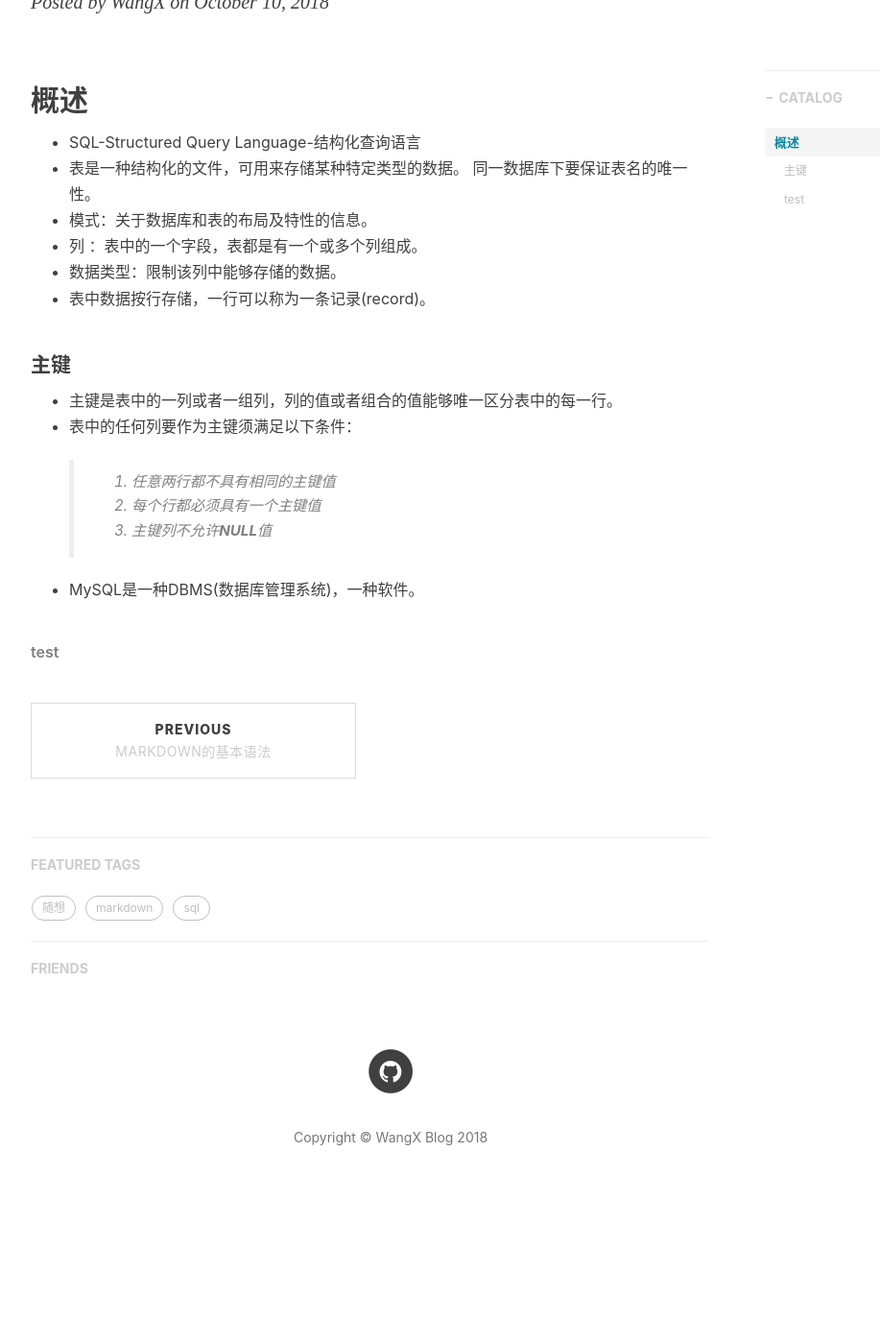
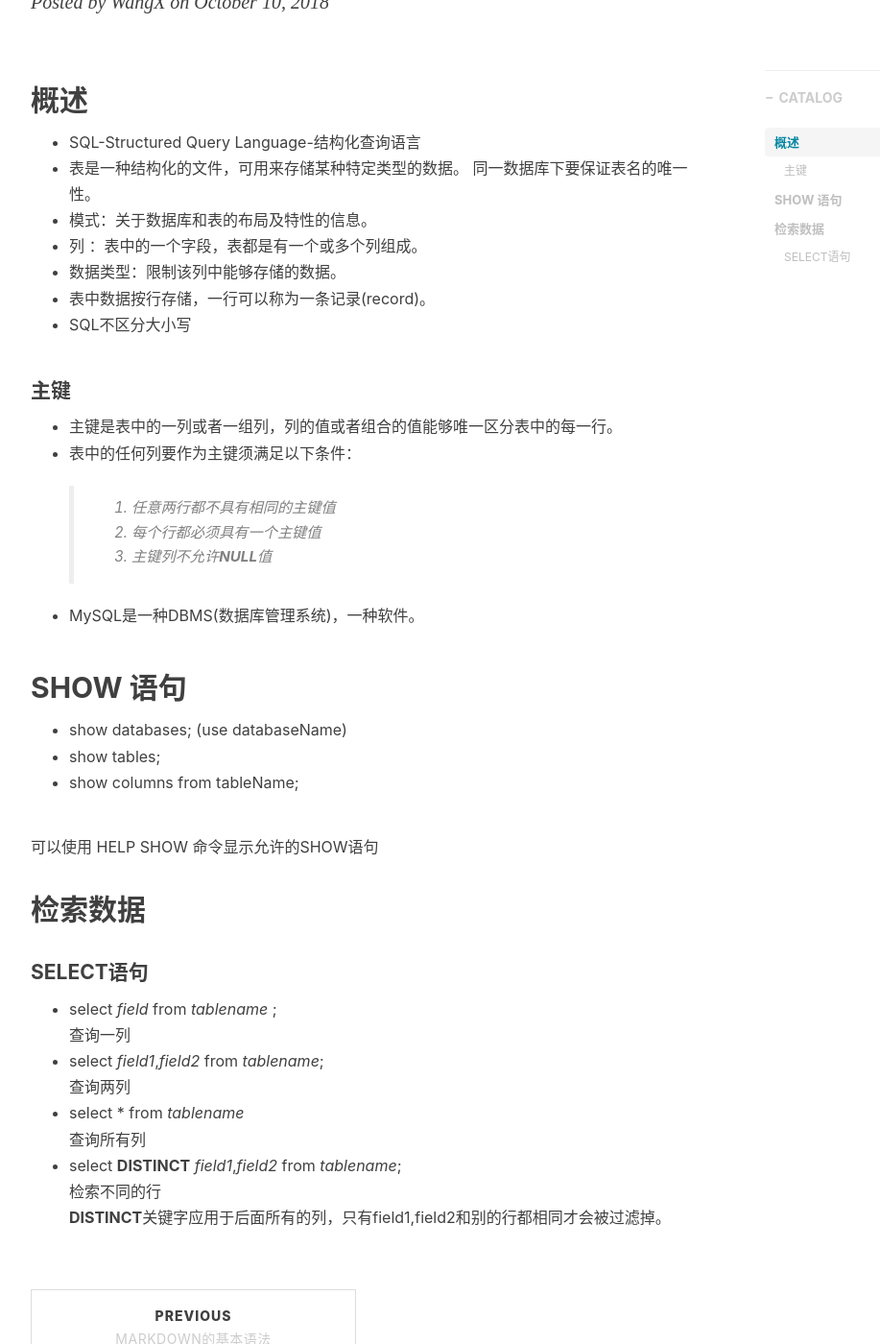
Before and after one commit to fatty-wang/fatty-wang.github.io, a Jekyll site: the page built from _posts/2018-10-12-basic-sql.md, in a window 1280 px wide and 1400 px high, scrolled down 223 px. Shown: the whole window at 96% size, without its empty margins (233-1150 px from the left). Built offline with Jekyll 4.4.1, drawn with Linux system fonts in a browser that asks for light colours; nearby versions of some CDN libraries; comment, search, counter and statistics services are not loaded; before the commit the page ends 1512 px from its top, so only the background shows below that.

Commit message:
basic sql v1

```diff
--- a/_posts/2018-10-12-basic-sql.md
+++ b/_posts/2018-10-12-basic-sql.md
@@ -16,6 +16,7 @@ tags:
 * 列 ：表中的一个字段，表都是有一个或多个列组成。
 * 数据类型：限制该列中能够存储的数据。
 * 表中数据按行存储，一行可以称为一条记录(record)。
+* SQL不区分大小写
 
 #### 主键
 * 主键是表中的一列或者一组列，列的值或者组合的值能够唯一区分表中的每一行。
@@ -26,4 +27,19 @@ tags:
 
 * MySQL是一种DBMS(数据库管理系统)，一种软件。
 
-###### test
+## SHOW 语句
+
+* show databases;   (use databaseName)
+* show tables;
+* show columns from tableName;
+
+可以使用 HELP SHOW 命令显示允许的SHOW语句
+
+## 检索数据
+
+#### SELECT语句
+
+* select *field* from *tablename* ;<br>查询一列
+* select *field1*,*field2* from *tablename*;<br>查询两列
+* select * from *tablename*<br>查询所有列
+* select **DISTINCT** *field1*,*field2* from *tablename*;<br>检索不同的行<br>**DISTINCT**关键字应用于后面所有的列，只有field1,field2和别的行都相同才会被过滤掉。
```
